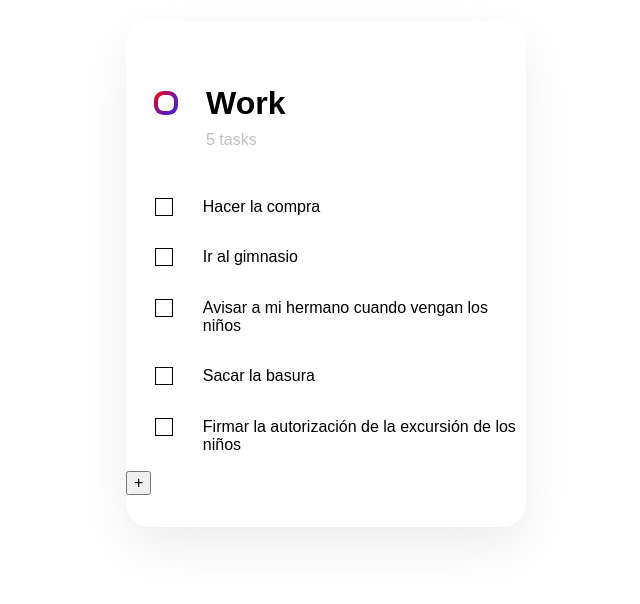
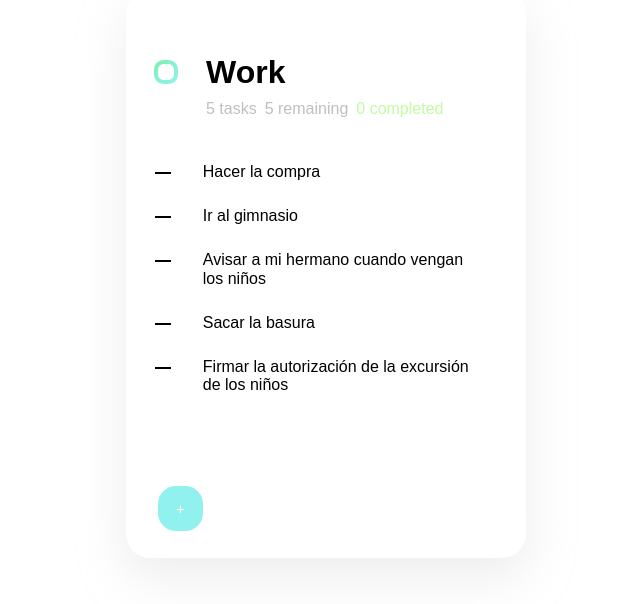
Before and after one commit to jocafernanro/vue-to-do-list-app, a Vue app: page / in a window 1280 px wide. Shown: the part 126-730 px from the top of the page, without its empty margins (314-954 px from the left). Built offline with nearby package versions, Linux system fonts and the light colour scheme; a web font is replaced by a local one.

Commit message:
Checkbox and button stylized and new color palette added two new labels: completed and remaining animation for completed tasks

```diff
--- a/src/App.vue
+++ b/src/App.vue
@@ -17,11 +17,23 @@ export default {
 
 <style>
     :root {
-    --color-pink-clear: #F8B195;
-    --color-pink: #F67280;
-    --color-magenta: #C06C84;
-    --color-purple: #6C5B7B;
-    --color-blue: #355C7D;
+        --color-blue: #90f1efff;
+        --color-pink: #ffd6e0ff;
+        --color-yellow: #ffef9fff;
+        --color-green-lighter: #c1fba4ff;
+        --color-green: #7bf1a8ff;
+
+        /* GRADIENT */
+        --color-gradient-top: linear-gradient(0deg, #90f1efff, #ffd6e0ff, #ffef9fff, #c1fba4ff, #7bf1a8ff);
+        --color-gradient-right: linear-gradient(90deg, #90f1efff, #ffd6e0ff, #ffef9fff, #c1fba4ff, #7bf1a8ff);
+        --color-gradient-bottom: linear-gradient(180deg, #90f1efff, #ffd6e0ff, #ffef9fff, #c1fba4ff, #7bf1a8ff);
+        --color-gradient-left: linear-gradient(270deg, #90f1efff, #ffd6e0ff, #ffef9fff, #c1fba4ff, #7bf1a8ff);
+        --color-gradient-top-right: linear-gradient(45deg, #90f1efff, #ffd6e0ff, #ffef9fff, #c1fba4ff, #7bf1a8ff);
+        --color-gradient-bottom-right: linear-gradient(135deg, #90f1efff, #ffd6e0ff, #ffef9fff, #c1fba4ff, #7bf1a8ff);
+        --color-gradient-top-left: linear-gradient(225deg, #90f1efff, #ffd6e0ff, #ffef9fff, #c1fba4ff, #7bf1a8ff);
+        --color-gradient-bottom-left: linear-gradient(315deg, #90f1efff, #ffd6e0ff, #ffef9fff, #c1fba4ff, #7bf1a8ff);
+        --color-gradient-radial: radial-gradient(#90f1efff, #ffd6e0ff, #ffef9fff, #c1fba4ff, #7bf1a8ff);
+
         --color-grey: #bfbfbf;
         --color-grey-clear: #f3f3f3;
 
@@ -43,7 +55,7 @@ export default {
         }
     }
 
-  body{
+    body {
         font-family: neue-haas-grotesk-display, sans-serif;
         background: white;
         font-size: 16px;
--- a/src/components/ToDoList.vue
+++ b/src/components/ToDoList.vue
@@ -4,7 +4,11 @@
             <div class="header__symbol"></div>
             <div class="header__info">
                 <h1 class="header__title">{{ list.name }}</h1>
-                <span class="header__tasks">{{ list.items.length }} tasks</span>
+                <div class="">
+                    <span class="header__tasks">{{ list.items.length }} tasks</span>
+                    <span class="header__tasks">{{ remaining }} remaining</span>
+                    <span class="header__tasks header__tasks--completed">{{ completed }} completed</span>
+                </div>
             </div>
         </header>
         <section class="list">
@@ -15,7 +19,7 @@
                           :id="item.id"
                           @itemChanged="itemStatusChanged"></ToDoListItem>
         </section>
-        <footer><button type="button" @click="addItem">+</button></footer>
+        <footer class="footer"><button class="footer__button" type="button" @click="addItem">+</button></footer>
     </div>
 </template>
 
@@ -80,6 +84,14 @@
                 };
                 this.list.items.push(item);
             }
+        },
+        computed: {
+            remaining() {
+                return this.list.items.filter(todo => !todo.isCompleted).length || 0
+            },
+            completed() {
+                return this.list.items.filter(todo => todo.isCompleted).length || 0
+            }
         }
     }
 </script>
@@ -92,7 +104,7 @@
         margin: 0 auto;
         padding: 2em 0;
         border-radius: 1.5em;
-        box-shadow: 0 20px 50px rgba(230,230,230, 0.7);
+        box-shadow: 0 1.2em 3em rgba(230,230,230, 0.7);
     }
 
     .header{
@@ -106,9 +118,12 @@
         }
 
         &__tasks {
+            padding: 0 .5em 0 0;
             color: var(--color-grey);
+            &--completed{
+                color: var(--color-green-lighter);
+            }
         }
-
 
         &__symbol {
             justify-self: center;
@@ -117,9 +132,67 @@
             height: 1em;
             border: double 4px transparent;
             border-radius: .6em;
-            background-image: linear-gradient(white, white), radial-gradient(circle at top left, #f00,#3020ff);
+            background-image: linear-gradient(white, white), radial-gradient(circle at top left, var(--color-green), var(--color-blue));
             background-origin: border-box;
             background-clip: content-box, border-box;
         }
     }
+
+    .list {
+        overflow-y: scroll;
+        height: 20em;
+        &::-webkit-scrollbar {
+            width: .5em;
+            height: .5em;
+            display: compact;
+        }
+
+        &::-webkit-scrollbar-thumb {
+            background: #ccc;
+            border-radius: 4px;
+        }
+
+        &::-webkit-scrollbar-thumb:hover {
+            background: #b3b3b3;
+            box-shadow: 0 0 2px 1px rgba(0, 0, 0, 0.2);
+        }
+
+        &::-webkit-scrollbar-thumb:active {
+            background-color: #999999;
+        }
+
+        &::-webkit-scrollbar-track {
+            background: #e1e1e1;
+            border-radius: 4px;
+        }
+
+        &::-webkit-scrollbar-track:hover,
+        &::-webkit-scrollbar-track:active {
+            background: #d4d4d4;
+        }
+    }
+
+    .footer {
+        padding: 1em 0 0 2em;
+        height: 2.5em;
+        &__button {
+            cursor: pointer;
+            font-size: 15px;
+            color: white;
+            background-color: var(--color-blue);
+            border: none;
+            border-radius: 1.2em;
+            width: 3em;
+            height: 3em;
+
+            &:hover {
+                background-color: rgba(86,0,243, 0.8);
+            }
+
+            &:active {
+                font-size: 14px;
+            }
+        }
+    }
+
 </style>
--- a/src/components/ToDoListItem.vue
+++ b/src/components/ToDoListItem.vue
@@ -1,12 +1,12 @@
 <template>
-        <div class="list-item">
+        <label :for="id" class="list-item">
             <input class="list-item__checkbox"
                    type="checkbox"
                    :id="id"
                    v-model="itemStatus"
                    @change="itemStatusChanged()">
             <label class="list-item__text" :for="id">{{ text }}</label>
-        </div>
+        </label>
 </template>
 
 <script>
@@ -33,7 +33,7 @@
 
 <style lang="scss" scoped>
     .list-item{
-        padding: 1em 0 1em 1.8em;
+        padding: .8em 2.5em .8em 1.8em;
         cursor: pointer;
         &__checkbox {
 
@@ -53,6 +53,16 @@
                 + label:after {
                     content: "";
                 }
+
+                + label:before{
+                   display: none;
+                }
+
+                + label {
+                    text-decoration: line-through;
+                    color: var(--color-green-lighter);
+                    transition: ease .5s;
+                }
             }
         }
 
@@ -61,6 +71,7 @@
             display: inline-block;
             padding-left: 3em;
             cursor: pointer;
+            transition: ease 2s;
 
             &:before,
             &:after {
@@ -72,9 +83,9 @@
             &:before {
                 content: "";
                 display: inline-block;
-                height: 16px;
+                height: 9px;
                 width: 16px;
-                border: 1px solid;
+                border-bottom: 2px solid;
             }
             &:after {
                 content: none;
```
Also changed, not shown: src/components/AddToDo.vue (added, +13 -0 lines). Lines whose indentation alone changed are shown as unchanged.
